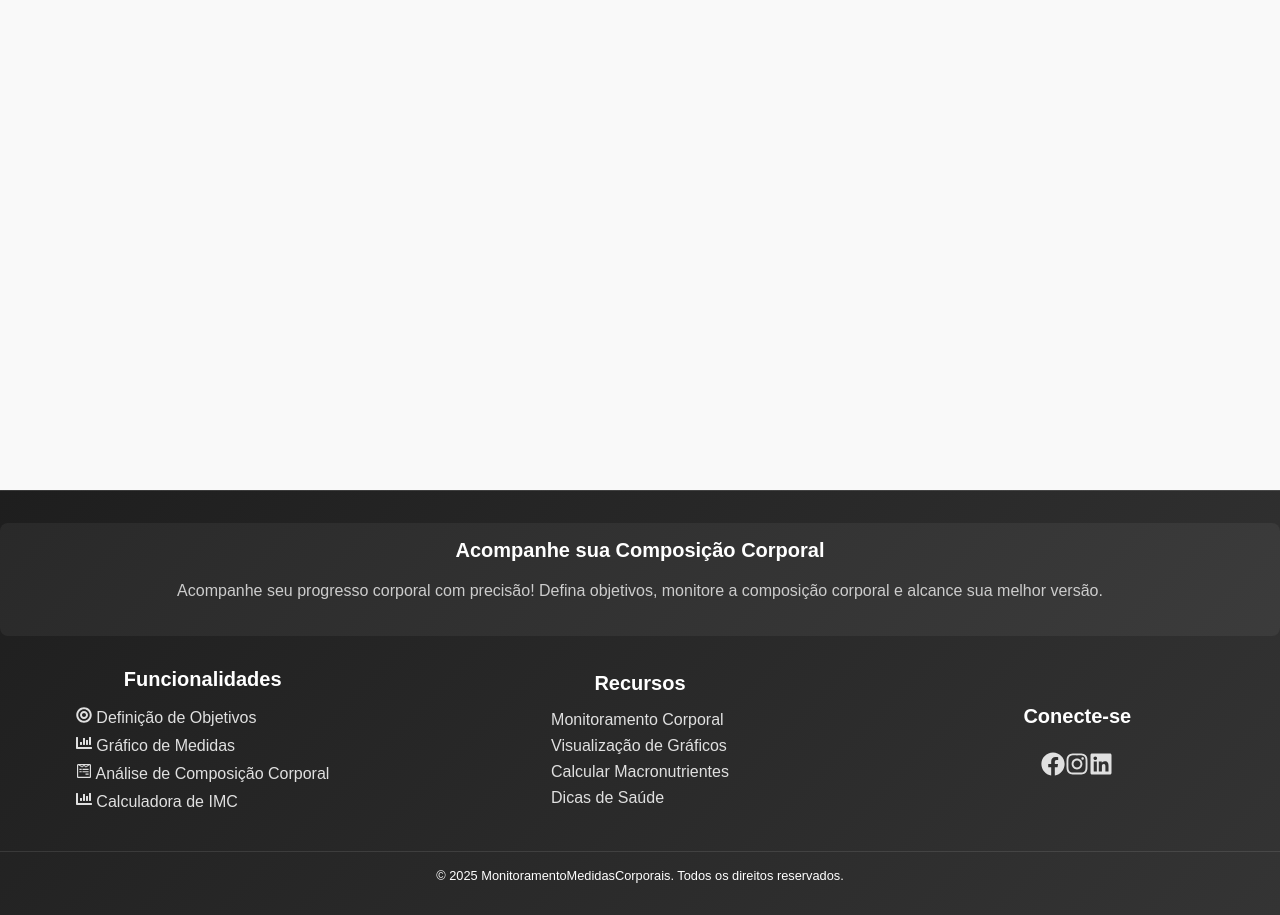
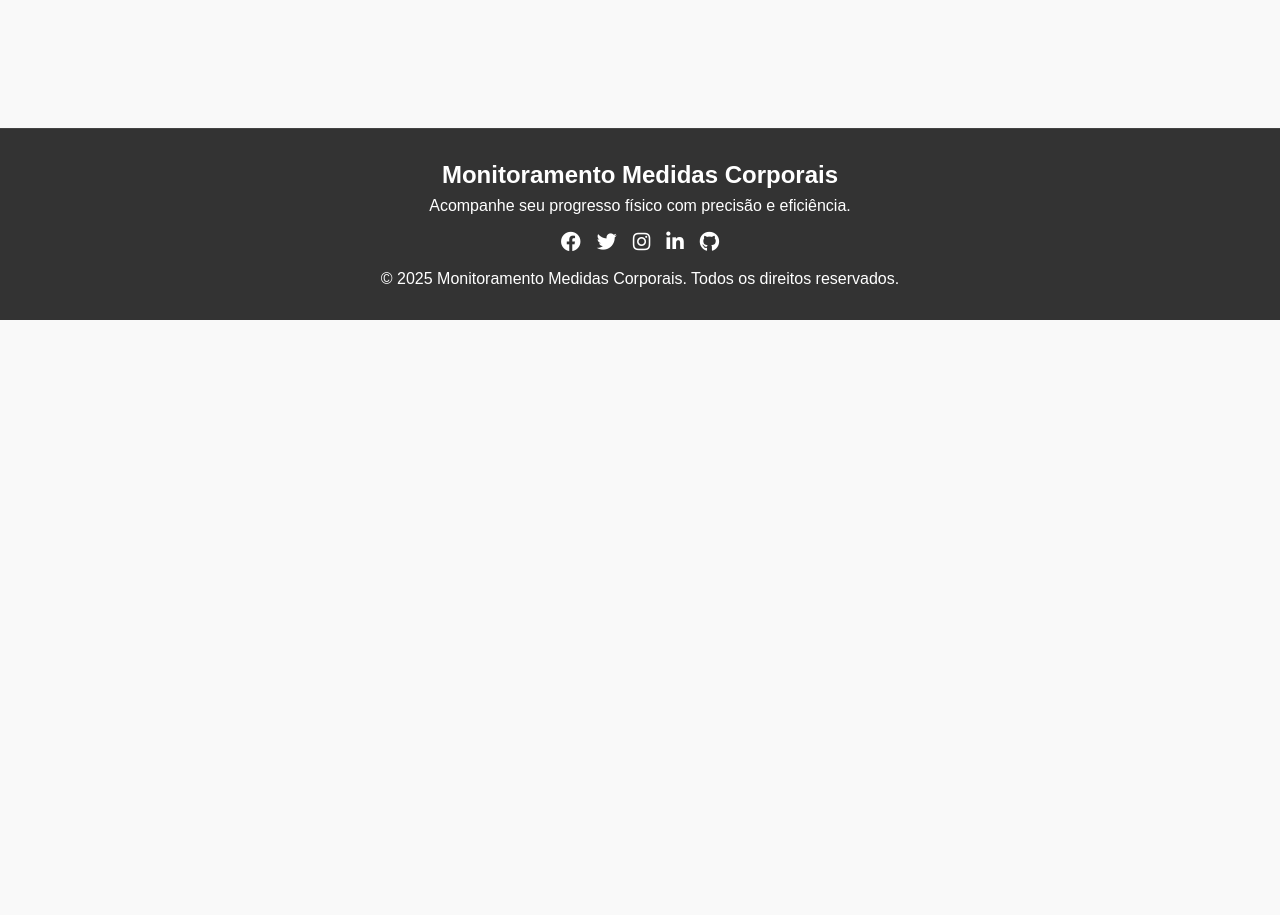
Before and after one commit to mjpfelicia/Monitoramento-de-Medidas-Corporais, a React (Create React App) app: page /Monitoramento-de-Medidas-Corporais/user-info in a window 1280 px wide. Shown: the part 480-1395 px from the top of the page. After the commit the page ends 800 px from the top, so only its background shows below. Built offline with nearby package versions, Linux system fonts and the light colour scheme.

Commit message:
Atualizei o CSS do footer, adicionando mais conteúdo

```diff
--- a/src/components/Footer/Footer.css
+++ b/src/components/Footer/Footer.css
@@ -1,116 +1,56 @@
-/* Rodapé Moderno e Harmonioso */
-
-.dark-footer {
-  background: linear-gradient(135deg, #1e1e1e, #343434);
-  color: #e0e0e0 !important;
+footer.footer-modern {
+  background-color: var(--menu-background-color);
+  color: var(--menu-link-color);
   padding: 2rem 0;
-  border-top: 1px solid rgba(255, 255, 255, 0.1);
+  text-align: center;
+  border-top: 1px solid #444;
 }
 
 .footer-container {
-  width: 100%;
+
   margin: 0 auto;
+  padding: 0 1rem;
+}
+
+.footer-content {
+  margin-bottom: 1rem;
+}
+
+.footer-logo {
+  font-size: 1.5rem;
+  color: var(--menu-link-color) !important;
+  margin-bottom: 0.5rem;
+}
+
+.footer-description {
+  font-size: 1rem;
+  margin-bottom: 1rem;
+  color: #fff!important;
+}
+
+.footer-socials {
   display: flex;
   justify-content: center;
-  align-items: center;
-  flex-wrap: wrap;
-  gap: 2rem;
-}
-
-.footer-column {
-  flex: 1;
-  min-width: 220px;
-  display: flex;
-  flex-direction: column;
-  justify-content: center;
-  align-items: center;
-}
-
-.footer-branding {
-  width: 100%;
-  flex-basis: 100%;
-  background: rgba(255, 255, 255, 0.05);
-  padding: 1rem;
-  border-radius: 8px;
-  text-align: center;
-}
-
-.footer-links {
-  align-items: center;
-  text-align: center;
-}
-
-.footer-social {
-  align-items: center;
-}
-
-.footer-title {
-  font-size: 1.25rem;
-  margin-bottom: 1rem;
-  color: #ffffff !important;
-  font-weight: 600;
-}
-
-.footer-text {
-  font-size: 0.9rem;
-  line-height: 1.6;
-  margin-bottom: 1rem;
-  color: #cccccc !important;
-}
-
-.footer-list {
-  list-style: none;
-  padding: 0;
-  text-align: justify;
-}
-
-.footer-link {
-  color: #e0e0e0 !important;
-  text-decoration: none;
-  margin: 0.5rem 0;
-  display: block;
-  transition: color 0.3s ease;
-}
-
-.footer-link:hover {
-  color: #ffffff !important;
-  text-decoration: underline;
-}
-
-.footer-social {
-  display: flex;
   gap: 1rem;
 }
 
 .social-link {
-  color: #e0e0e0 !important;
-  font-size: 1.5rem;
+  color: var(--menu-link-color) !important;
+  font-size: 1.25rem;
   transition: color 0.3s ease;
 }
 
 .social-link:hover {
-  color: #ffffff !important;
+  color: #fff;
 }
 
 .footer-bottom {
-  text-align: center;
-  margin-top: 2rem;
-  padding-top: 1rem;
-  border-top: 1px solid rgba(255, 255, 255, 0.1);
-  font-size: 0.8rem;
-  color: #ffffff !important;
+  font-size: 0.875rem;
+  color: var(--menu-link-color) !important;
+  margin-top: 1rem;
 }
 
-@media (max-width: 768px) {
-  .footer-container {
-      flex-direction: column;
-      align-items: center;
-  }
-  .footer-column {
-      text-align: center;
-      margin-bottom: 1rem;
-  }
-  .footer-social {
-      justify-content: center;
-  }
+.footer-bottom p {
+  margin: 0;
+  color: var(--menu-link-color) !important;
 }
--- a/src/components/Footer/Footer.js
+++ b/src/components/Footer/Footer.js
@@ -1,47 +1,24 @@
 import React from 'react';
-import { Link } from 'react-router-dom';
-import { FaFacebook, FaInstagram, FaLinkedin, FaChartBar, FaBullseye, FaWpforms } from 'react-icons/fa';
-import '../Footer/Footer.css';
+import '../Footer/Footer.css'; // Importando o CSS do Footer
 
 const Footer = () => {
     return (
-        <footer className="dark-footer">
+        <footer className="footer-modern">
             <div className="footer-container">
-                <div className="footer-column footer-branding">
-                    <h2 className="footer-title">Acompanhe sua Composição Corporal</h2>
-                    <p className="footer-text">
-                        Acompanhe seu progresso corporal com precisão! Defina objetivos, monitore a composição corporal e alcance sua melhor versão.
-                    </p>
-                </div>
-                <div className="footer-column footer-links">
-                    <h2 className="footer-title">Funcionalidades</h2>
-                    <ul className="footer-list">
-                        <li><Link to="/objetivos" className="footer-link"><FaBullseye /> Definição de Objetivos</Link></li>
-                        <li><Link to="/grafico" className="footer-link"><FaChartBar /> Gráfico de Medidas</Link></li>
-                        <li><Link to="/composicao-corporal" className="footer-link"><FaWpforms /> Análise de Composição Corporal</Link></li>
-                        <li><Link to="/IMCForm" className="footer-link"><FaChartBar /> Calculadora de IMC</Link></li>
-                    </ul>
-                </div>
-                <div className="footer-column footer-links">
-                    <h2 className="footer-title">Recursos</h2>
-                    <ul className="footer-list">
-                        <li><Link to="/" className="footer-link">Monitoramento Corporal</Link></li>
-                        <li><Link to="/grafico" className="footer-link">Visualização de Gráficos</Link></li>
-                        <li><Link to="/calculo-macronutrientes" className="footer-link">Calcular Macronutrientes</Link></li>
-                        <li><Link to="/dicas" className="footer-link">Dicas de Saúde</Link></li>
-                    </ul>
-                </div>
-                <div className="footer-column footer-social">
-                    <h2 className="footer-title">Conecte-se</h2>
-                    <div className="social-icons">
-                        <a href="#" className="social-link"><FaFacebook /></a>
-                        <a href="#" className="social-link"><FaInstagram /></a>
-                        <a href="#" className="social-link"><FaLinkedin /></a>
+                <div className="footer-content">
+                    <h2 className="footer-logo">Monitoramento Medidas Corporais</h2>
+                    <p className="footer-description">Acompanhe seu progresso físico com precisão e eficiência.</p>
+                    <div className="footer-socials">
+                        <a href="#" className="social-link"><i className="fab fa-facebook-f"></i></a>
+                        <a href="#" className="social-link"><i className="fab fa-twitter"></i></a>
+                        <a href="#" className="social-link"><i className="fab fa-instagram"></i></a>
+                        <a href="#" className="social-link"><i className="fab fa-linkedin"></i></a>
+                        <a href="#" className="social-link"><i className="fab fa-github"></i></a>
                     </div>
                 </div>
-            </div>
-            <div className="footer-bottom">
-                &copy; 2025 MonitoramentoMedidasCorporais. Todos os direitos reservados.
+                <div className="footer-bottom">
+                    <p>&copy; {new Date().getFullYear()} Monitoramento Medidas Corporais. Todos os direitos reservados.</p>
+                </div>
             </div>
         </footer>
     );
--- a/src/components/Menu/Menu.js
+++ b/src/components/Menu/Menu.js
@@ -5,11 +5,6 @@ import { FaChartBar, FaBullseye, FaWpforms, FaSignInAlt, FaSignOutAlt, FaChevron
 import './Menu.css';
 
 const menuItems = [
-  {
-    name: "Perfil do Usuário", icon: <FaUser />, links: [
-      { path: "/user-info", label: "Perfil do Usuário" },
-    ]
-  },
 
   {
     name: "Gráficos", icon: <FaChartBar />, links: [
@@ -29,7 +24,12 @@ const menuItems = [
       { path: "/composicao-corporal", label: "Análise de Composição Corporal" },
       { path: "/calculo-macronutrientes", label: "Calcular Macronutrientes e Calorias" }
     ]
-  }
+  },
+  {
+    name: "Perfil do Usuário", icon: <FaUser />, links: [
+      { path: "/user-info", label: "Perfil do Usuário" },
+    ]
+  },
 ];
 
 const Menu = ({ isAuthenticated, userName, handleLogout, setShowIcone }) => {
--- a/src/components/UserProfile/UserProfile.css
+++ b/src/components/UserProfile/UserProfile.css
@@ -4,7 +4,7 @@
 .user-info-container {
   padding: var(--spacing-medium);
   background-color: var(--background-color);
-  min-height: 100vh;
+
 }
 
 /* Título */
```
